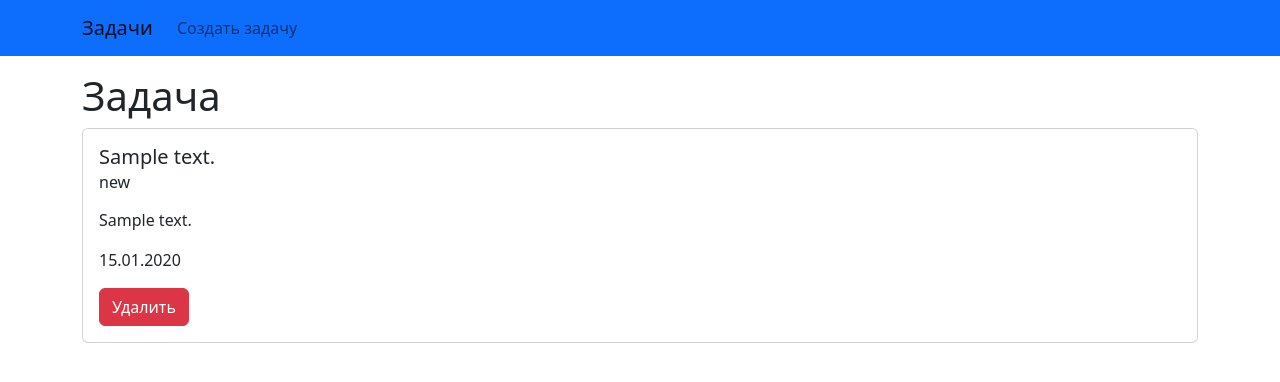
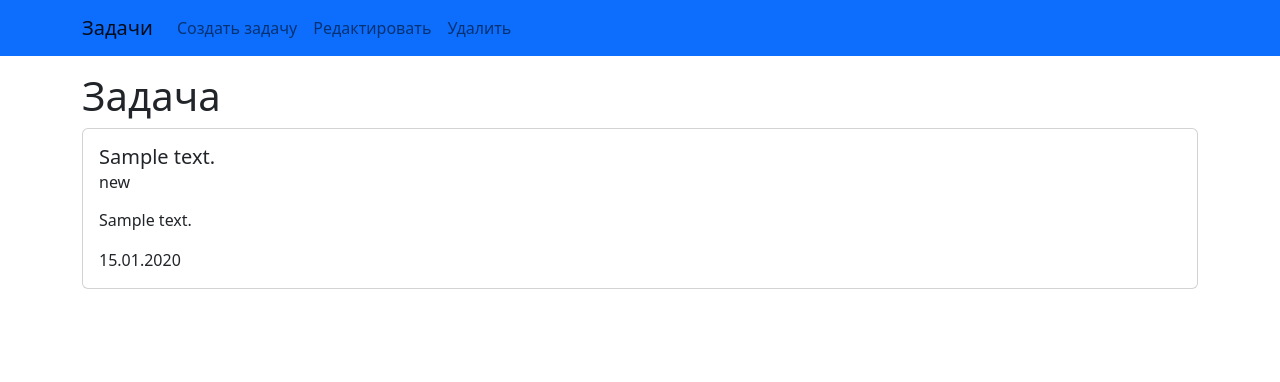
Before and after one commit to Sagynbek123456789/homework_52_-_-homework_52_-_-_-, a Django app: page /task/1/ in a window 1280 px wide. Shown: the top 382 px of the page. Run offline with Django 4.2, Linux system fonts and the light colour scheme; tables that the repository leaves empty hold one stand-in row (values such as "Sample post").

Commit message:
создал страницы редактирования и удаления задачи

```diff
--- a/sours/webapp/templates/index.html
+++ b/sours/webapp/templates/index.html
@@ -17,12 +17,14 @@
                     <h6 class="card-subtitle mb-2 text-body-secondary">{{ task.get_status_display }}</h6>
                     <p class="card-text">{{ task.date_of_completion|date:'d.m.Y' }}</p>
                     <div class="d-flex">
-                        <form action="{% url 'task_delete' %}" method="POST">
+                        <form action="{% url 'task_delete_view' pk=task.pk %}" method="POST">
                             {% csrf_token %}
                             <input type="hidden" name="id" value="{{ task.id }}">
-                            <button type="submit" class="btn btn-danger">Удалить</button>
+{#                            <button type="submit" class="btn btn-danger">Удалить</button>#}
                         </form>
                         <a href="{% url 'task_view' pk=task.pk %}" class="btn btn-primary ms-2">Подробнее</a>
+                        <a href="{% url 'task_update_view' pk=task.pk %}" class="btn btn-primary ms-2">Редактировать</a>
+                        <a href="{% url 'task_delete_view' pk=task.pk %}" class="btn btn-primary ms-2">Удалить</a>
                     </div>
                 </div>
             </div>
--- a/sours/webapp/templates/task_view.html
+++ b/sours/webapp/templates/task_view.html
@@ -4,6 +4,12 @@
 {% block menu %}
     <li class="nav-item">
         <a class="nav-link" aria-current="page" href="{% url 'task_create' %}">Создать задачу</a>
+    </li>
+    <li>
+        <a class="nav-link" aria-current="page" href="{% url 'task_update_view' task.id %}">Редактировать</a>
+    </li>
+    <li>
+        <a class="nav-link" aria-current="page" href="{% url 'task_delete_view' task.id %}">Удалить</a>
     </li>
 {% endblock %}
 
@@ -15,11 +21,6 @@
             <h6 class="card-subtitle mb-2 text-body-secondary">{{ task.status }}</h6>
             <p class="card-text">{{ task.more_description|linebreaks }}</p>
             <p class="card-text">{{ task.date_of_completion|date:'d.m.Y' }}</p>
-            <form action="{% url 'task_delete' %}" method="POST">
-                {% csrf_token %}
-                <input type="hidden" name="id" value="{{ task.id }}">
-                <button type="submit" class="btn btn-danger">Удалить</button>
-            </form>
         </div>
     </div>
 {% endblock %}
```
Also changed, not shown: sours/webapp/templates/task_delete.html (added, +13 -0 lines).
